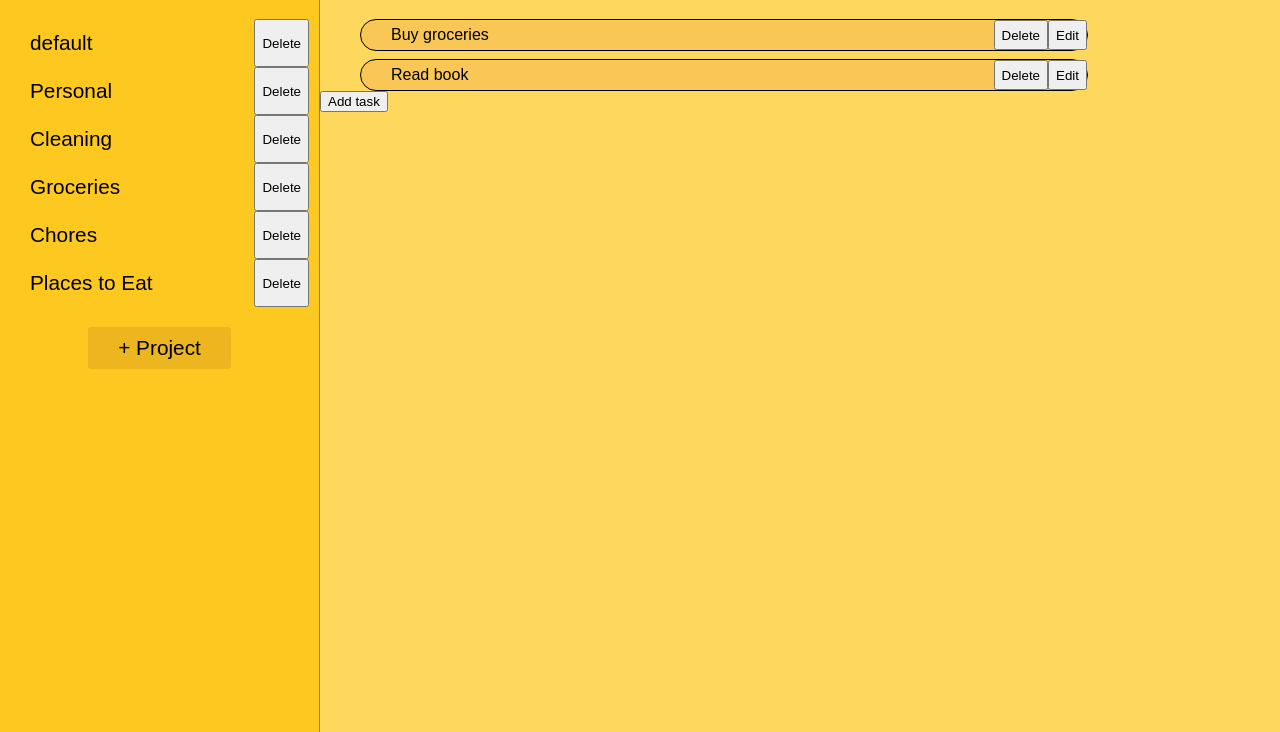
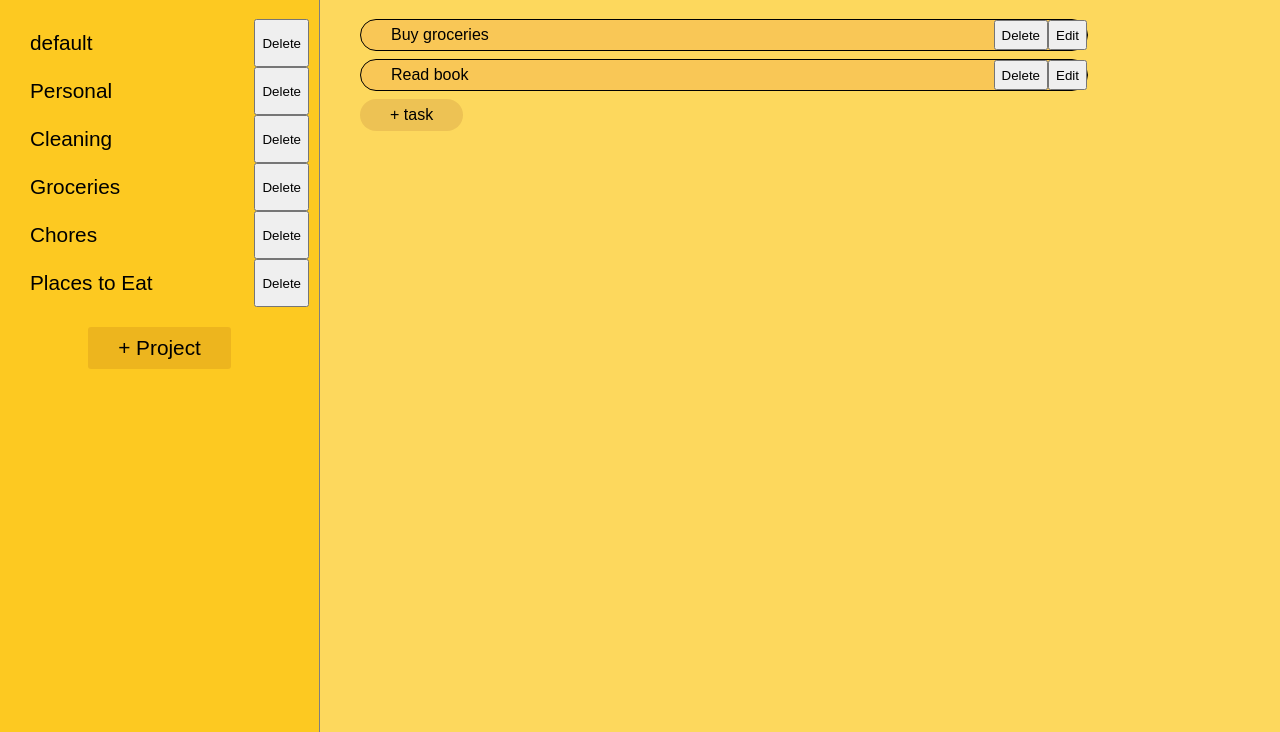
Before and after one commit to zwhahn/Todo_List, a website built with webpack: page src/template.html in a window 1280 px wide. Shown: the part 68-800 px from the top of the page. Built offline with nearby package versions, Linux system fonts and the light colour scheme.

Commit message:
Add styling to 'add project button' and 'add task button'

```diff
--- a/src/styles.css
+++ b/src/styles.css
@@ -42,6 +42,8 @@ h1 {
 }
 
 .main {
+    display: flex;
+    flex-direction: column;
     background-color: var(--main-task-bg);
 }
 
@@ -95,18 +97,29 @@ h1 {
     margin-right: 10px;
 }
 
+#add-project-btn, #add-task-btn {
+    all: unset;
+    height: 2em;
+    background-color: rgba(100, 0, 0, 0.1);
+    cursor: pointer;
+    padding: 0px 30px;
+}
+
 #add-project-btn {
-    all: unset;
+    border-radius: 3px;
+    margin-top: 20px;
     align-self: center;
     font-size: 1.3em;
-    height: 2em;
-    padding: 0px 30px;
-    margin-top: 20px;
-    background-color: rgba(100, 0, 0, 0.1);
-    border-radius: 3px;
-    cursor: pointer;
 }
 
-#add-project-btn:hover {
+#add-task-btn {
+    align-self: flex-start;
+    margin-left: var(--task-left-padding);
+    margin-top: 0.5em;
+    border-radius: 100px;
+
+}
+
+#add-project-btn:hover, #add-task-btn:hover {
     background-color: rgba(100, 0, 0, 0.3);
 }
--- a/src/template.html
+++ b/src/template.html
@@ -15,7 +15,7 @@
         <div class="main">
             <h1 id="project-title">Project Title</h1>
             <ul id="task-list"></ul>
-            <button id="add-task-btn">Add task</button>
+            <button id="add-task-btn">+ task</button>
             <dialog>
                 <form id="new-task-form" action="">
                     <legend>Create a new task</legend>
```
